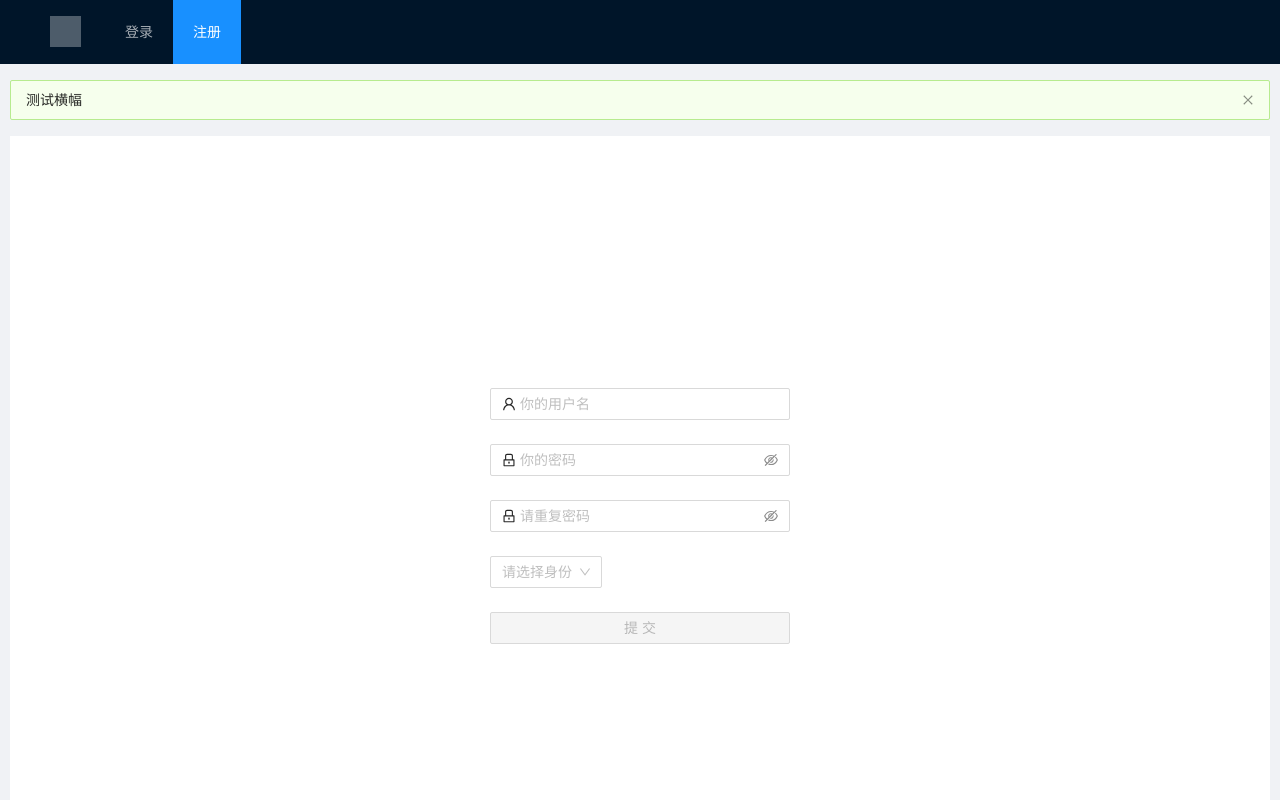
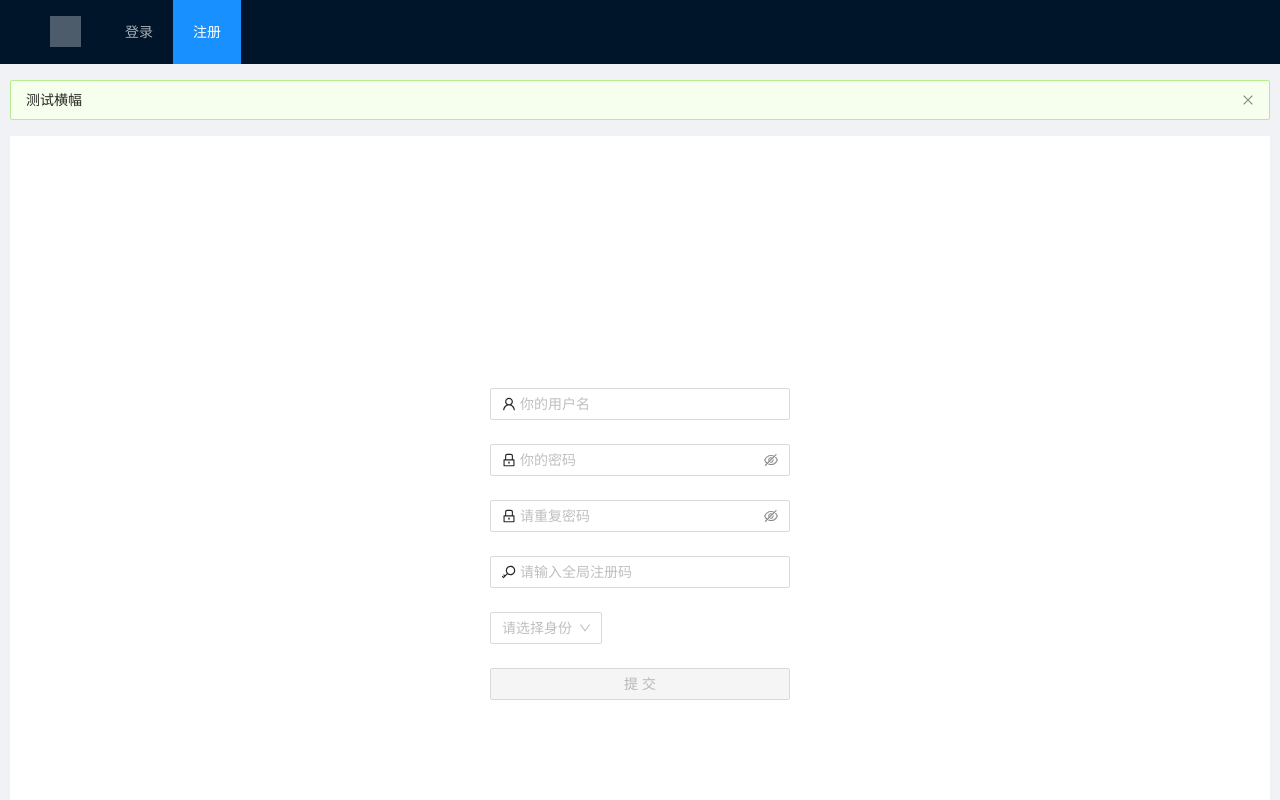
Before and after one commit to qianmianyao/work-order-client, a Vue app: page /#/login in a window 1280 px wide. Both pictures are taken after a click on the item "注册". Shown: the top 800 px of the page. Built offline with nearby package versions, Linux system fonts and the light colour scheme.

Commit message:
:lipstick: 添加注册页面全局验证码选框，修复完成订单按钮可以二次提交的问题

```diff
--- a/src/components/home/childComponents/maintenanceRecord.vue
+++ b/src/components/home/childComponents/maintenanceRecord.vue
@@ -197,6 +197,18 @@ export default defineComponent({
     }
 
     // 订单完成
+    // 获取选择的行的值
+    const rowSelection = {
+      onChange: selectedRowKeys => {
+        states.selectedRowKeys = selectedRowKeys
+      },
+      // 已完成的单不可再提交
+      getCheckboxProps: record => ({
+        disabled: record.status === '已完成',
+        name: record.status
+      }),
+      columnWidth: '2%'
+    }
     const confirmLoading = ref(false) // loading
     const settlement = ref(false) // 弹出报修框
     const explainValue = ref('')
@@ -224,22 +236,12 @@ export default defineComponent({
               settlement.value = false
               confirmLoading.value = false
               message.success(res.data.message)
+              getOrder()
+              // 订单提交完毕后置空选中项，避免可以再次提交
+              states.selectedRowKeys = []
             }
           })
       }
-    }
-
-    // 获取选择的行的值
-    const rowSelection = {
-      onChange: (selectedRowKeys) => {
-        states.selectedRowKeys = selectedRowKeys
-      },
-      // 已完成的单不可再提交
-      getCheckboxProps: record => ({
-        disabled: record.status === '已完成',
-        name: record.status
-      }),
-      columnWidth: '2%'
     }
 
     // 图片显示
--- a/src/components/login/register.vue
+++ b/src/components/login/register.vue
@@ -41,6 +41,14 @@
         </a-input-password>
       </a-form-item>
 
+      <a-form-item name="token" :rules="[{ required: true, message: '请输入全局注册码!' }]">
+        <a-input v-model:value="formState.token" placeholder="请输入全局注册码">
+          <template #prefix>
+            <KeyOutlined class="site-form-item-icon" />
+          </template>
+        </a-input>
+      </a-form-item>
+
       <a-space style="margin-bottom: 24px;">
         <a-select
           placeholder="请选择身份"
@@ -67,21 +75,23 @@
 
 <script>
 import { computed, defineComponent, reactive, ref } from 'vue'
-import { UserOutlined, LockOutlined } from '@ant-design/icons-vue'
+import { UserOutlined, LockOutlined, KeyOutlined } from '@ant-design/icons-vue'
 import { notification, message } from 'ant-design-vue'
 import axios from 'axios'
 import qs from 'qs'
 export default defineComponent({
   components: {
     UserOutlined,
-    LockOutlined
+    LockOutlined,
+    KeyOutlined
   },
 
   setup () {
     const formState = reactive({
       username: '',
       password: '',
-      cpassword: ''
+      cpassword: '',
+      token: ''
     })
     const loading = ref(false)
     const onFinish = values => {
@@ -94,7 +104,7 @@ export default defineComponent({
 
     // 不允许有空
     const disabled = computed(() => {
-      return !(formState.username && formState.password && formState.cpassword)
+      return !(formState.username && formState.password && formState.cpassword && formState.token)
     })
 
     // 气泡通知
```
